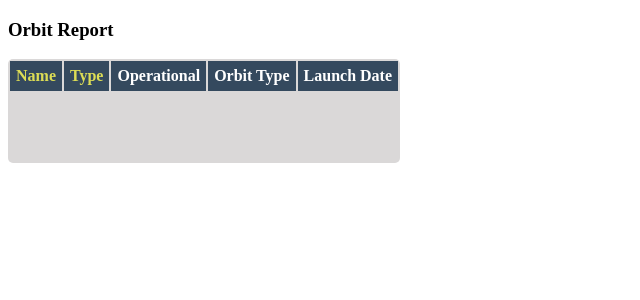
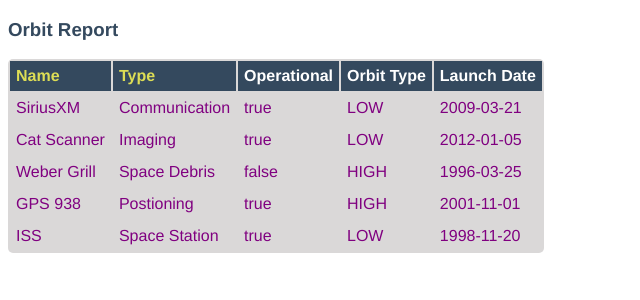
Before and after one commit to imSarahLaunch/orbit-report, an Angular app: page / in a window 1280 px wide. Shown: the top 300 px of the page, without its empty margins (0-640 px from the left). Built offline with nearby package versions, Linux system fonts and the light colour scheme.

Commit message:
displayed table of satellites

```diff
--- a/src/app/app.component.css
+++ b/src/app/app.component.css
@@ -0,0 +1,13 @@
+.search-form {
+    margin-bottom: 40px;
+}
+
+button {
+    margin-left: 10px;
+    color: #fff;
+    background-color: #009b25;
+    border-radius: 4px;
+    padding: 2px 5px;
+    font-size: 18px;
+    cursor: pointer;
+}
--- a/src/app/orbit-list/orbit-list.component.html
+++ b/src/app/orbit-list/orbit-list.component.html
@@ -10,5 +10,8 @@
     <tr *ngFor = "let satellite of satellites">
         <td>{{ satellite.name }}</td>
         <td>{{ satellite.type }}</td>
+        <td>{{ satellite.operational }}</td>
+        <td>{{ satellite.orbitType }}</td>
+        <td>{{ satellite.launchDate }}</td>
     </tr>
 </table>
--- a/src/app/satellite.ts
+++ b/src/app/satellite.ts
@@ -6,5 +6,10 @@
     launchDate: string;
 
     constructor(name: string, type: string, launchDate: string, orbitType: string, operational: boolean) {
+        this.name = name;
+        this.type = type;
+        this.launchDate = launchDate;
+        this.orbitType = orbitType;
+        this.operational = operational;
     }
 }
--- a/src/index.html
+++ b/src/index.html
@@ -1,6 +1,15 @@
 <!doctype html>
 <html lang="en">
 <head>
+    <style>
+        body {
+          font-family: 'Helvetica', 'Courier';
+        }
+
+        h3 {
+            color: #34495E;
+        }
+      </style>
   <meta charset="utf-8">
   <title>OrbitReport</title>
   <base href="/">
```
